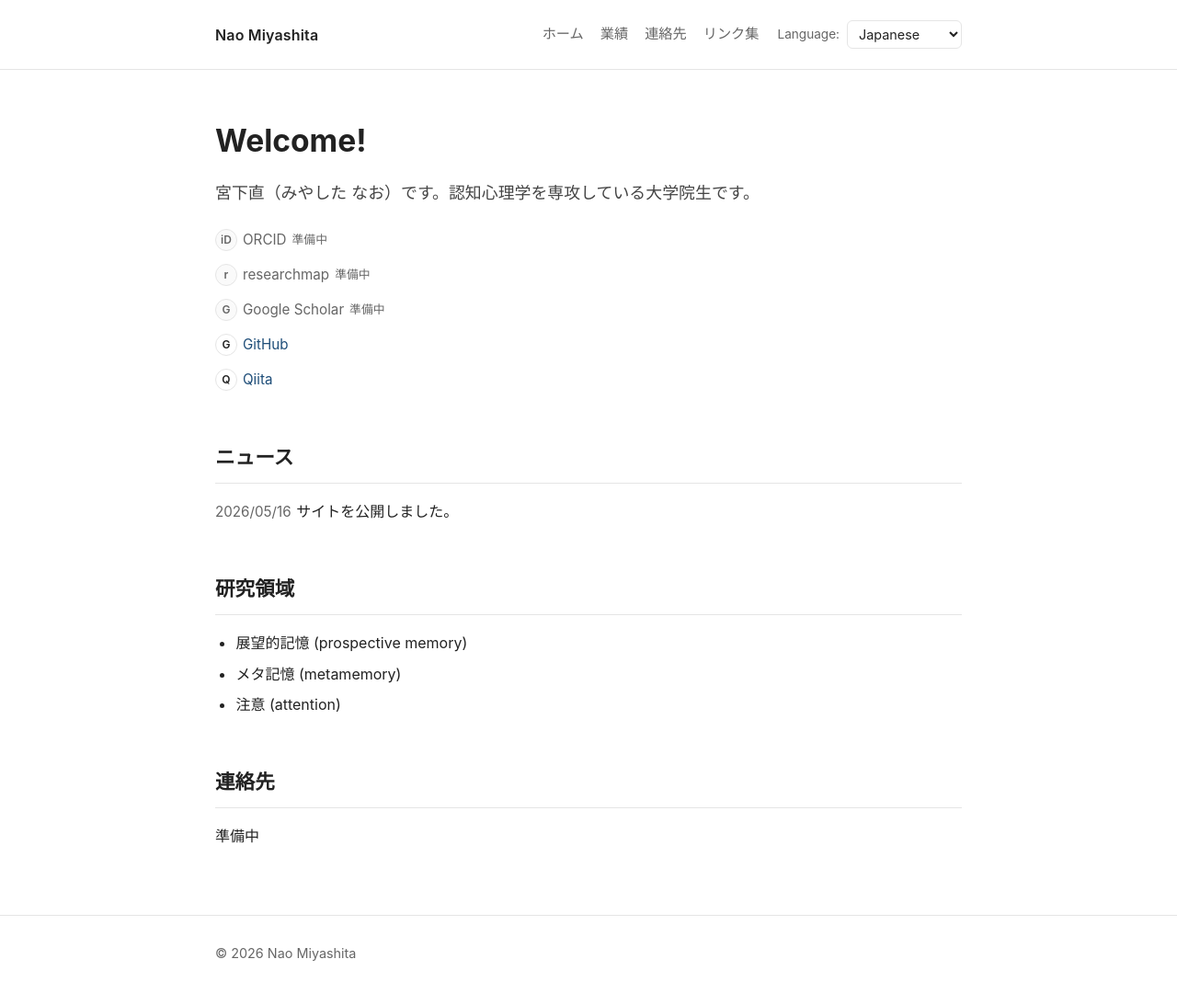
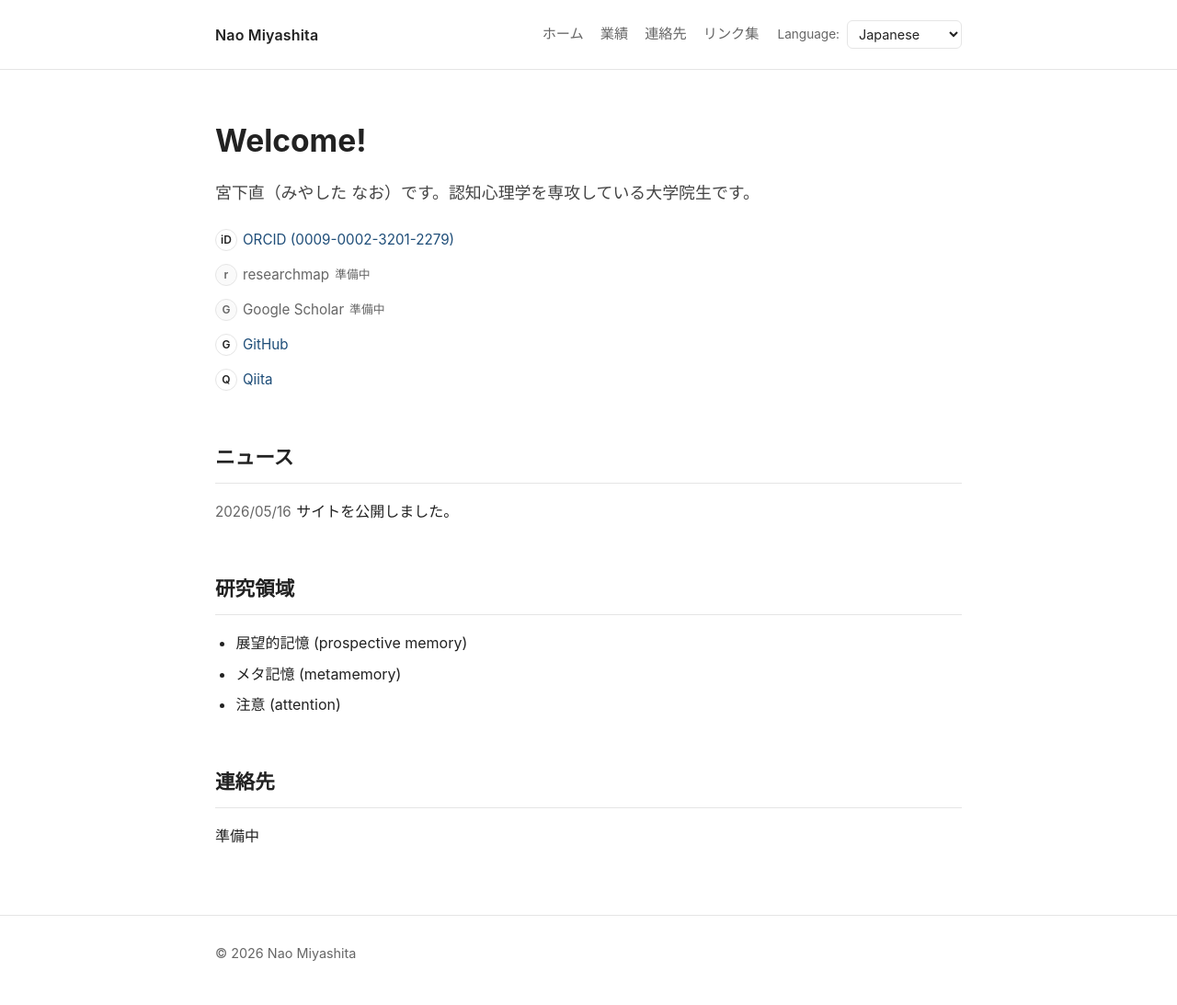
Before and after one commit to naomiyashita/github.io, a Jekyll site: the page built from index.md, in a window 1280 px wide. Shown: the whole page at 92% size. Built offline with Jekyll 4.4.1, drawn with Linux system fonts in a browser that asks for light colours.

Commit message:
Update index.md

```diff
--- a/index.md
+++ b/index.md
@@ -12,11 +12,10 @@ lang: ja
 
 <ul class="profile-links">
   <li>
-    <span class="profile-link-disabled">
+    <a href="https://orcid.org/0009-0002-3201-2279">
       <span class="profile-icon">iD</span>
-      <span>ORCID</span>
-      <span class="profile-status">準備中</span>
-    </span>
+      <span>ORCID (0009-0002-3201-2279)</span>
+    </a>
   </li>
 
   <li>
```
